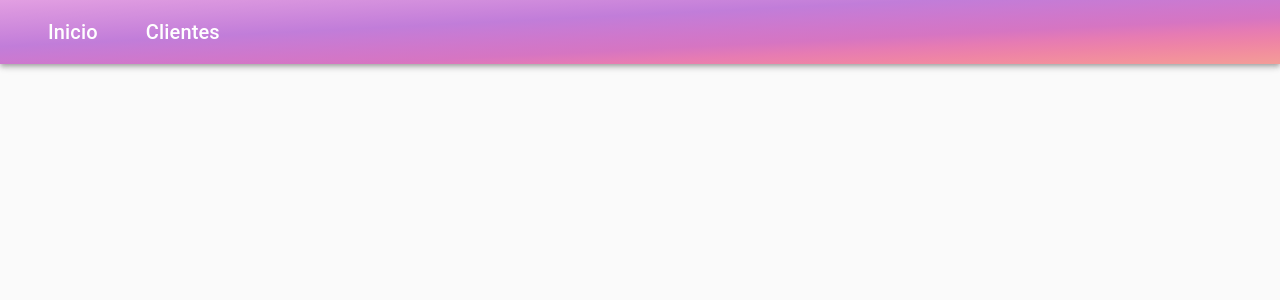
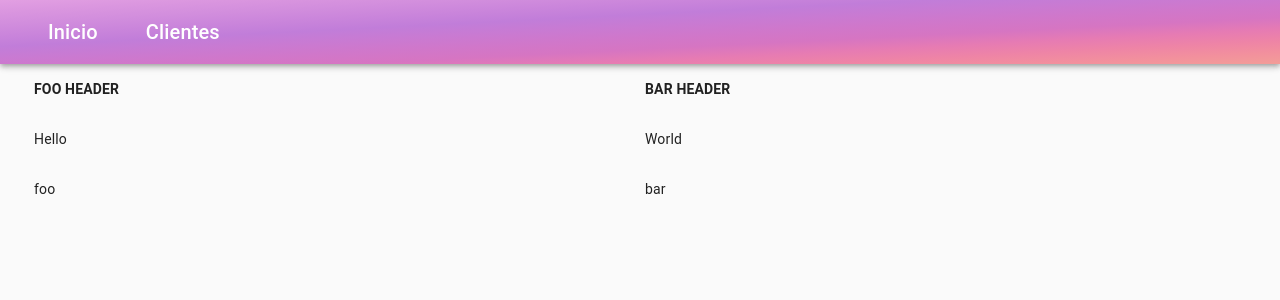
Before and after one commit to fsechavarria/attendance-front, a React (Create React App) app: page /clients in a window 1280 px wide. Shown: the top 300 px of the page. Built offline with nearby package versions, Linux system fonts and the light colour scheme.

Commit message:
Added basic view mockup

```diff
--- a/src/routes/routes.js
+++ b/src/routes/routes.js
@@ -7,6 +7,10 @@ const routes = [
   {
     path: paths.HOME,
     component: views.Home
+  },
+  {
+    path: paths.CLIENTS_LIST,
+    component: views.Clients
   }
 ];
 
--- /dev/null
+++ b/src/views/Clients/components/ClientsListTable/index.js
@@ -0,0 +1,17 @@
+import React from 'react';
+import { Column } from 'react-virtualized';
+
+import { Table } from '../../../../components';
+
+import { fooRenderer, barRenderer, headerRenderer } from './renderers';
+
+function ClientsListTable({ list }) {
+  return (
+    <Table list={list}>
+      <Column dataKey="foo" cellRenderer={fooRenderer} headerRenderer={headerRenderer} width={0} flexGrow={1} />
+      <Column dataKey="bar" cellRenderer={barRenderer} headerRenderer={headerRenderer} width={0} flexGrow={1} />
+    </Table>
+  );
+}
+
+export default ClientsListTable;
--- /dev/null
+++ b/src/views/Clients/components/ClientsListTable/renderers.js
@@ -0,0 +1,7 @@
+import React from 'react';
+
+export const fooRenderer = ({ rowData }) => <div>{rowData.foo}</div>;
+
+export const barRenderer = ({ rowData }) => <div>{rowData.bar}</div>;
+
+export const headerRenderer = ({ dataKey }) => <div>{dataKey} header</div>;
--- /dev/null
+++ b/src/views/Clients/index.js
@@ -0,0 +1,9 @@
+import React from 'react';
+
+import Clients from './layout';
+
+function ClientsContainer() {
+  return <Clients />;
+}
+
+export default ClientsContainer;
--- /dev/null
+++ b/src/views/Clients/layout.js
@@ -0,0 +1,24 @@
+import React from 'react';
+
+import ClientsListTable from './components/ClientsListTable';
+
+const randomList = [
+  {
+    foo: 'Hello',
+    bar: 'World'
+  },
+  {
+    foo: 'foo',
+    bar: 'bar'
+  }
+];
+
+function Clients() {
+  return (
+    <div style={{ height: '500px' }}>
+      <ClientsListTable list={randomList} />
+    </div>
+  );
+}
+
+export default Clients;
--- a/src/views/index.js
+++ b/src/views/index.js
@@ -1 +1,2 @@
 export { default as Home } from './Home';
+export { default as Clients } from './Clients';
```
